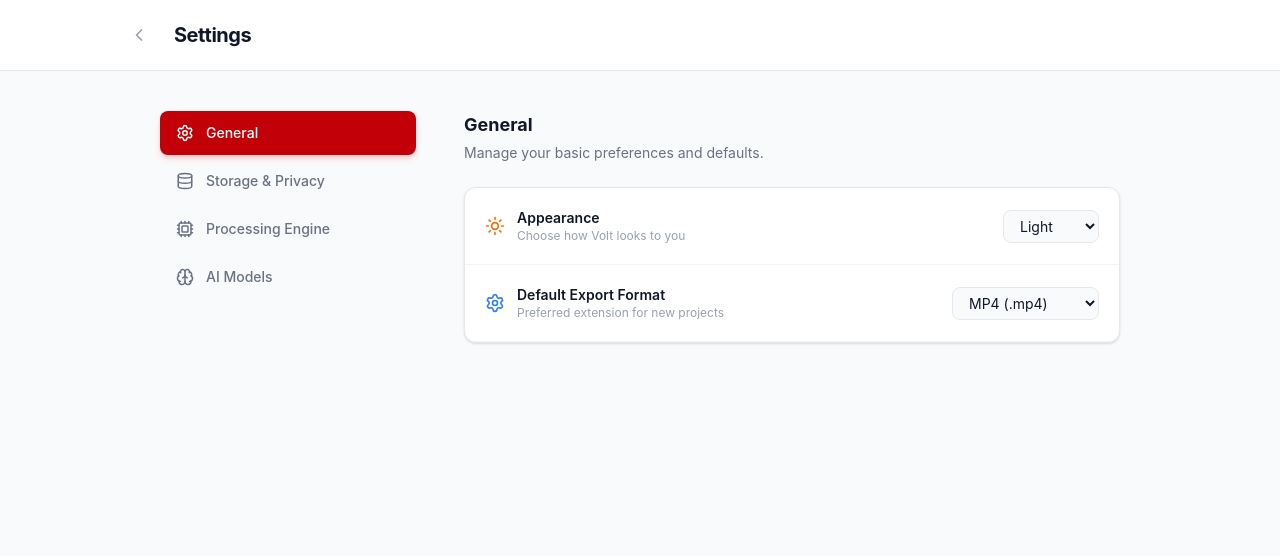
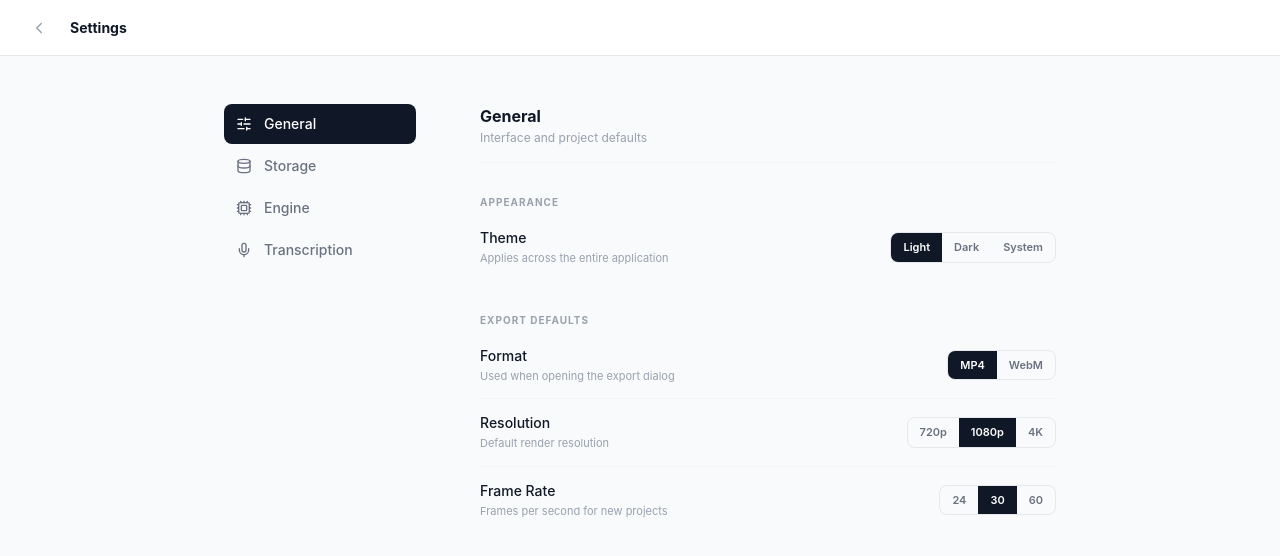
Before and after one commit to tomiwa-a/volt, a Next.js app: page /settings in a window 1280 px wide. Shown: the top 556 px of the page. Built offline with nearby package versions, Linux system fonts and the light colour scheme.

Commit message:
fix: rewrite settings page — fix broken icon, remove generic copy, redesign layout

```diff
--- a/src/app/settings/page.tsx
+++ b/src/app/settings/page.tsx
@@ -2,244 +2,409 @@
 
 import { useState } from 'react';
 import {
-  Settings,
+  SlidersHorizontal,
   Database,
   Cpu,
-  Brain,
+  Mic,
   ChevronLeft,
-  Moon,
-  Sun,
   HardDrive,
-  ShieldCheck,
   Trash2,
   Download,
-  Info
+  CheckCircle2,
+  ShieldCheck,
+  AlertCircle,
+  Zap,
 } from 'lucide-react';
 import Link from 'next/link';
 
 type Tab = 'general' | 'storage' | 'engine' | 'ai';
 
+const NAV: { id: Tab; label: string; icon: React.ElementType }[] = [
+  { id: 'general', label: 'General', icon: SlidersHorizontal },
+  { id: 'storage', label: 'Storage', icon: Database },
+  { id: 'engine', label: 'Engine', icon: Cpu },
+  { id: 'ai', label: 'Transcription', icon: Mic },
+];
+
 export default function SettingsPage() {
   const [activeTab, setActiveTab] = useState<Tab>('general');
-
-  const navItems = [
-    { id: 'general', label: 'General', icon: Settings },
-    { id: 'storage', label: 'Storage & Privacy', icon: Database },
-    { id: 'engine', label: 'Processing Engine', icon: Cpu },
-    { id: 'ai', label: 'AI Models', icon: Brain },
-  ];
+  const Content = PANELS[activeTab];
 
   return (
     <main className="min-h-screen bg-gray-50 text-gray-900 font-sans">
-      {/* Header */}
-      <header className="border-b border-gray-200 bg-white px-8 py-4 sticky top-0 z-30">
-        <div className="max-w-5xl mx-auto flex items-center gap-4">
-          <Link href="/" className="p-2 -ml-2 text-gray-400 hover:text-gray-900 hover:bg-gray-100 rounded-lg transition-all border border-transparent">
-            <ChevronLeft size={20} />
+      <header className="h-14 border-b border-gray-200 bg-white px-6 flex items-center gap-4 sticky top-0 z-30">
+        <Link
+          href="/"
+          className="p-1.5 text-gray-400 hover:text-gray-900 hover:bg-gray-100 rounded-lg transition-colors"
+        >
+          <ChevronLeft size={18} />
         </Link>
-          <h1 className="text-xl font-bold tracking-tight text-gray-900">Settings</h1>
-        </div>
+        <span className="text-sm font-bold text-gray-900">Settings</span>
       </header>
 
-      <div className="max-w-5xl mx-auto px-8 py-10 flex gap-12">
-        {/* Navigation Sidebar */}
-        <aside className="w-64 flex-shrink-0 space-y-1">
-          {navItems.map((item) => {
-            const Icon = item.icon;
-            const isActive = activeTab === item.id;
-            return (
+      <div className="max-w-4xl mx-auto px-8 py-12 flex gap-16">
+        {/* Left nav */}
+        <aside className="w-48 flex-shrink-0 space-y-0.5">
+          {NAV.map(({ id, label, icon: Icon }) => (
             <button
-                key={item.id}
-                onClick={() => setActiveTab(item.id as Tab)}
-                className={`w-full flex items-center gap-3 px-4 py-3 rounded-lg text-sm font-medium transition-all duration-200 ${
-                  isActive
-                    ? 'bg-red-700 text-white shadow-md shadow-red-200'
-                    : 'text-gray-500 hover:bg-gray-100 hover:text-gray-900'
+              key={id}
+              onClick={() => setActiveTab(id)}
+              className={`w-full flex items-center gap-3 px-3 py-2.5 rounded-lg text-sm font-medium transition-colors ${
+                activeTab === id
+                  ? 'bg-gray-900 text-white'
+                  : 'text-gray-500 hover:text-gray-900 hover:bg-gray-100'
               }`}
             >
-                <Icon size={18} />
-                {item.label}
+              <Icon size={16} />
+              {label}
             </button>
-            );
-          })}
+          ))}
         </aside>
 
-        {/* Content Area */}
-        <section className="flex-1 max-w-2xl space-y-8 animate-in fade-in slide-in-from-right-4 duration-500">
-          {activeTab === 'general' && <GeneralSettings />}
-          {activeTab === 'storage' && <StorageSettings />}
-          {activeTab === 'engine' && <EngineSettings />}
-          {activeTab === 'ai' && <AISettings />}
+        {/* Content */}
+        <section className="flex-1 max-w-xl">
+          <Content />
         </section>
       </div>
     </main>
   );
 }
 
+/* ─── General ──────────────────────────────────────────────────── */
 function GeneralSettings() {
+  const [theme, setTheme] = useState<'light' | 'dark' | 'system'>('light');
+  const [exportFmt, setExportFmt] = useState<'mp4' | 'webm'>('mp4');
+  const [resolution, setResolution] = useState<'720p' | '1080p' | '4k'>('1080p');
+  const [fps, setFps] = useState<'24' | '30' | '60'>('30');
+
   return (
-    <div className="space-y-6">
-      <div className="space-y-1">
-        <h2 className="text-lg font-bold">General</h2>
-        <p className="text-sm text-gray-500">Manage your basic preferences and defaults.</p>
+    <div className="space-y-8">
+      <SectionHeader title="General" subtitle="Interface and project defaults" />
+
+      <SettingsGroup label="Appearance">
+        <SettingsRow label="Theme" note="Applies across the entire application">
+          <SegmentedControl
+            options={[{ value: 'light', label: 'Light' }, { value: 'dark', label: 'Dark' }, { value: 'system', label: 'System' }]}
+            value={theme}
+            onChange={(v) => setTheme(v as typeof theme)}
+          />
+        </SettingsRow>
+      </SettingsGroup>
+
+      <SettingsGroup label="Export Defaults">
+        <SettingsRow label="Format" note="Used when opening the export dialog">
+          <SegmentedControl
+            options={[{ value: 'mp4', label: 'MP4' }, { value: 'webm', label: 'WebM' }]}
+            value={exportFmt}
+            onChange={(v) => setExportFmt(v as typeof exportFmt)}
+          />
+        </SettingsRow>
+        <SettingsRow label="Resolution" note="Default render resolution">
+          <SegmentedControl
+            options={[{ value: '720p', label: '720p' }, { value: '1080p', label: '1080p' }, { value: '4k', label: '4K' }]}
+            value={resolution}
+            onChange={(v) => setResolution(v as typeof resolution)}
+          />
+        </SettingsRow>
+        <SettingsRow label="Frame Rate" note="Frames per second for new projects">
+          <SegmentedControl
+            options={[{ value: '24', label: '24' }, { value: '30', label: '30' }, { value: '60', label: '60' }]}
+            value={fps}
+            onChange={(v) => setFps(v as typeof fps)}
+          />
+        </SettingsRow>
+      </SettingsGroup>
+    </div>
+  );
+}
+
+/* ─── Storage ───────────────────────────────────────────────────── */
+function StorageSettings() {
+  const used = 12.4;
+  const total = 50;
+  const pct = (used / total) * 100;
+
+  return (
+    <div className="space-y-8">
+      <SectionHeader title="Storage" subtitle="Local IndexedDB — your data never leaves this browser" />
+
+      <SettingsGroup label="Usage">
+        <div className="py-4 space-y-4">
+          <div className="flex justify-between text-xs font-medium text-gray-500">
+            <span>{used} GB used</span>
+            <span>{total} GB available</span>
+          </div>
+          <div className="h-2 bg-gray-100 rounded-full overflow-hidden">
+            <div
+              className="h-full bg-gray-900 rounded-full transition-all duration-700"
+              style={{ width: `${pct}%` }}
+            />
+          </div>
         </div>
 
-      <div className="bg-white border border-gray-200 rounded-xl overflow-hidden shadow-sm">
-        <div className="p-5 border-b border-gray-100 flex items-center justify-between">
-          <div className="flex items-center gap-3">
-            <Sun size={20} className="text-orange-500" />
-            <div>
-              <p className="text-sm font-semibold">Appearance</p>
-              <p className="text-xs text-gray-400">Choose how Volt looks to you</p>
-            </div>
-          </div>
-          <select className="text-sm bg-gray-50 border border-gray-200 px-3 py-1.5 rounded-lg outline-none focus:border-red-700 transition-all">
-            <option>Light</option>
-            <option>Dark</option>
-            <option>System</option>
-          </select>
+        <SettingsRow label="Project metadata" note="EDLs, transcription, settings">
+          <span className="text-xs font-mono text-gray-500">1.2 GB</span>
+        </SettingsRow>
+        <SettingsRow label="Cached model data" note="Whisper weights, indexes">
+          <span className="text-xs font-mono text-gray-500">11.2 GB</span>
+        </SettingsRow>
+      </SettingsGroup>
+
+      <SettingsGroup label="Privacy">
+        <div className="py-4 flex items-start gap-3">
+          <ShieldCheck size={18} className="text-green-600 flex-shrink-0 mt-0.5" />
+          <p className="text-xs text-gray-500 leading-relaxed">
+            Volt operates entirely offline. No media, metadata, or model data is uploaded to any server. Storage is managed by your browser's IndexedDB.
+          </p>
         </div>
 
-        <div className="p-5 border-b border-gray-100 flex items-center justify-between">
-          <div className="flex items-center gap-3">
-            <Settings size={20} className="text-blue-500" />
-            <div>
-              <p className="text-sm font-semibold">Default Export Format</p>
-              <p className="text-xs text-gray-400">Preferred extension for new projects</p>
+        <div className="pt-2">
+          <button className="flex items-center gap-2 px-4 py-2.5 border border-red-200 text-red-700 text-xs font-semibold rounded-lg hover:bg-red-50 transition-colors w-full justify-center">
+            <Trash2 size={14} />
+            Clear all local data
+          </button>
+          <p className="mt-2 text-center text-[10px] text-gray-400">
+            This will permanently remove all projects, assets, and cached models.
+          </p>
         </div>
+      </SettingsGroup>
     </div>
-          <select className="text-sm bg-gray-50 border border-gray-200 px-3 py-1.5 rounded-lg outline-none focus:border-red-700 transition-all">
-            <option>MP4 (.mp4)</option>
-            <option>WebM (.webm)</option>
+  );
+}
+
+/* ─── Engine ────────────────────────────────────────────────────── */
+function EngineSettings() {
+  const [hwAccel, setHwAccel] = useState(true);
+  const [workerThreads, setWorkerThreads] = useState('4');
+
+  return (
+    <div className="space-y-8">
+      <SectionHeader title="Processing Engine" subtitle="Go WASM sidecar running in a background Worker" />
+
+      <SettingsGroup label="Status">
+        <SettingsRow label="Engine binary" note="engine.wasm loaded from /public">
+          <div className="flex items-center gap-2">
+            <span className="h-1.5 w-1.5 rounded-full bg-green-500" />
+            <span className="text-xs font-semibold text-green-700">Active</span>
+          </div>
+        </SettingsRow>
+        <SettingsRow label="Version" note="">
+          <span className="text-xs font-mono text-gray-500">v1.0.4</span>
+        </SettingsRow>
+        <SettingsRow label="SharedArrayBuffer" note="Required for zero-copy frame passing">
+          <div className="flex items-center gap-2">
+            <CheckCircle2 size={15} className="text-green-500" />
+            <span className="text-xs text-gray-500">Enabled</span>
+          </div>
+        </SettingsRow>
+      </SettingsGroup>
+
+      <SettingsGroup label="Performance">
+        <SettingsRow label="Hardware acceleration" note="WebCodecs + GPU compositing via canvas">
+          <Toggle value={hwAccel} onChange={setHwAccel} />
+        </SettingsRow>
+        <SettingsRow label="Worker threads" note="Parallel decode threads for the WASM engine">
+          <select
+            value={workerThreads}
+            onChange={e => setWorkerThreads(e.target.value)}
+            className="text-xs bg-gray-50 border border-gray-200 px-2 py-1.5 rounded-lg outline-none focus:border-gray-900 transition-all"
+          >
+            <option value="1">1 thread</option>
+            <option value="2">2 threads</option>
+            <option value="4">4 threads</option>
+            <option value="8">8 threads</option>
           </select>
-        </div>
+        </SettingsRow>
+      </SettingsGroup>
+
+      <div className="flex items-start gap-3 p-4 rounded-xl border border-blue-100 bg-blue-50/50">
+        <Zap size={16} className="text-blue-500 flex-shrink-0 mt-0.5" />
+        <p className="text-[11px] text-blue-700/80 leading-relaxed">
+          The engine runs in a dedicated Web Worker thread. The COOP/COEP security headers configured in <code className="font-mono bg-blue-100 px-1 rounded">next.config.mjs</code> are required for SharedArrayBuffer access and cannot be disabled.
+        </p>
       </div>
     </div>
   );
 }
 
-function StorageSettings() {
+/* ─── AI / Transcription ────────────────────────────────────────── */
+const MODELS = [
+  {
+    id: 'base',
+    name: 'Whisper Base',
+    desc: 'Balanced speed and accuracy',
+    size: '142 MB',
+    installed: true,
+  },
+  {
+    id: 'tiny',
+    name: 'Whisper Tiny',
+    desc: 'Fastest, best for real-time',
+    size: '75 MB',
+    installed: false,
+  },
+  {
+    id: 'small',
+    name: 'Whisper Small',
+    desc: 'Higher accuracy, slower processing',
+    size: '484 MB',
+    installed: false,
+  },
+];
+
+function AISettings() {
+  const [downloading, setDownloading] = useState<string | null>(null);
+  const [progress, setProgress] = useState(0);
+
+  const handleDownload = (id: string) => {
+    setDownloading(id);
+    setProgress(0);
+    const interval = setInterval(() => {
+      setProgress(p => {
+        if (p >= 100) {
+          clearInterval(interval);
+          setDownloading(null);
+          return 0;
+        }
+        return p + 5;
+      });
+    }, 80);
+  };
+
   return (
-    <div className="space-y-6">
-      <div className="space-y-1">
-        <h2 className="text-lg font-bold">Storage & Privacy</h2>
-        <p className="text-sm text-gray-500">Volt is local-first. Your files never leave your browser.</p>
+    <div className="space-y-8">
+      <SectionHeader title="Transcription" subtitle="On-device Whisper models — nothing sent to the cloud" />
+
+      <SettingsGroup label="Installed models">
+        <ul className="divide-y divide-gray-100">
+          {MODELS.map(m => (
+            <li key={m.id} className="py-4 flex items-center gap-4">
+              <div className="flex-1 min-w-0">
+                <p className="text-sm font-semibold text-gray-900">{m.name}</p>
+                <p className="text-[11px] text-gray-400 mt-0.5">{m.desc} · {m.size}</p>
+                {downloading === m.id && (
+                  <div className="mt-2 h-1 bg-gray-100 rounded-full overflow-hidden">
+                    <div
+                      className="h-full bg-gray-900 rounded-full transition-all duration-100"
+                      style={{ width: `${progress}%` }}
+                    />
                   </div>
+                )}
+              </div>
+              <div className="flex-shrink-0">
+                {m.installed ? (
+                  <span className="flex items-center gap-1.5 text-[11px] font-semibold text-green-700">
+                    <CheckCircle2 size={13} /> Installed
+                  </span>
+                ) : downloading === m.id ? (
+                  <span className="text-[11px] font-semibold text-gray-500">{progress}%</span>
+                ) : (
+                  <button
+                    onClick={() => handleDownload(m.id)}
+                    className="flex items-center gap-1.5 px-3 py-1.5 border border-gray-200 text-gray-700 text-[11px] font-semibold rounded-lg hover:bg-gray-50 transition-colors"
+                  >
+                    <Download size={12} /> Install
+                  </button>
+                )}
+              </div>
+            </li>
+          ))}
+        </ul>
+      </SettingsGroup>
 
-      <div className="bg-white border border-gray-200 rounded-xl p-6 shadow-sm space-y-6">
-        <div className="space-y-3">
-          <div className="flex justify-between items-end">
-            <div className="flex items-center gap-2">
-              <HardDrive size={18} className="text-gray-400" />
-              <p className="text-sm font-semibold">Local Storage Usage</p>
-            </div>
-            <p className="text-xs font-medium text-gray-500">12.4 GB used of 50 GB estimated</p>
-          </div>
-          <div className="h-3 w-full bg-gray-100 rounded-full overflow-hidden">
-            <div className="h-full bg-red-700 rounded-full w-[24.8%] transition-all duration-1000" />
-          </div>
-        </div>
-
-        <div className="pt-4 border-t border-gray-100 flex items-center justify-between">
-          <div>
-            <p className="text-sm font-semibold">Privacy Protection</p>
-            <p className="text-xs text-gray-400">All data is encrypted in IndexedDB</p>
-          </div>
-          <ShieldCheck size={20} className="text-green-500" />
-        </div>
-
-        <button className="w-full flex items-center justify-center gap-2 px-4 py-3 bg-red-50 text-red-700 text-sm font-bold rounded-lg border border-red-100 hover:bg-red-100 transition-colors">
-          <Trash2 size={16} />
-          Clear All Local Data
-        </button>
+      <div className="flex items-start gap-3 p-4 rounded-xl border border-gray-100 bg-gray-50">
+        <AlertCircle size={15} className="text-gray-400 flex-shrink-0 mt-0.5" />
+        <p className="text-[11px] text-gray-400 leading-relaxed">
+          Models are cached in your browser's IndexedDB storage. Removing a model will free up that space but it can be reinstalled at any time.
+        </p>
       </div>
     </div>
   );
 }
 
-function EngineSettings() {
+/* ─── Shared primitives ─────────────────────────────────────────── */
+function SectionHeader({ title, subtitle }: { title: string; subtitle: string }) {
   return (
-    <div className="space-y-6">
+    <div className="pb-4 border-b border-gray-100">
+      <h2 className="text-base font-bold text-gray-900">{title}</h2>
+      <p className="text-xs text-gray-400 mt-0.5">{subtitle}</p>
+    </div>
+  );
+}
+
+function SettingsGroup({ label, children }: { label: string; children: React.ReactNode }) {
+  return (
     <div className="space-y-1">
-        <h2 className="text-lg font-bold">Processing Engine</h2>
-        <p className="text-sm text-gray-500">High-performance Go WASM sidecar configuration.</p>
-      </div>
-
-      <div className="bg-white border border-gray-200 rounded-xl shadow-sm">
-        <div className="p-5 border-b border-gray-100 flex items-center justify-between">
-          <div className="flex items-center gap-3">
-            <div className="h-2 w-2 rounded-full bg-green-500 shadow-[0_0_8px_rgba(34,197,94,0.6)] animate-pulse" />
-            <div>
-              <p className="text-sm font-semibold">Go Engine Status</p>
-              <p className="text-xs text-gray-400">WASM Binary v1.0.4 loaded</p>
-            </div>
-          </div>
-          <span className="text-[10px] font-bold bg-green-100 text-green-700 px-2 py-1 rounded border border-green-200 uppercase tracking-tight">Active</span>
-        </div>
-
-        <div className="p-5 border-b border-gray-100 flex items-center justify-between">
-          <div>
-            <p className="text-sm font-semibold">Hardware Acceleration</p>
-            <p className="text-xs text-gray-400">Uses WebCodecs and GPU compositing</p>
-          </div>
-          <div className="relative inline-flex items-center cursor-pointer">
-            <input type="checkbox" defaultChecked className="sr-only peer" />
-            <div className="w-11 h-6 bg-gray-200 peer-focus:outline-none rounded-full peer peer-checked:after:translate-x-full peer-checked:after:border-white after:content-[''] after:absolute after:top-[2px] after:left-[2px] after:bg-white after:border-gray-300 after:border after:rounded-full after:h-5 after:w-5 after:transition-all peer-checked:bg-red-700" />
-          </div>
-        </div>
-
-        <div className="p-5 flex items-center gap-3 text-blue-600 bg-blue-50/30">
-          <Info size={16} />
-          <p className="text-[11px] leading-relaxed">
-            The processing engine runs in a separate Web Worker thread to ensure the UI remains responsive during intense rendering tasks.
-          </p>
-        </div>
+      <p className="text-[10px] font-bold uppercase tracking-widest text-gray-400">{label}</p>
+      <div className="divide-y divide-gray-100">
+        {children}
       </div>
     </div>
   );
 }
 
-function AISettings() {
+function SettingsRow({ label, note, children }: { label: string; note: string; children: React.ReactNode }) {
   return (
-    <div className="space-y-6">
-      <div className="space-y-1">
-        <h2 className="text-lg font-bold">AI Models</h2>
-        <p className="text-sm text-gray-500">On-device transcription and analysis.</p>
+    <div className="flex items-center justify-between py-3.5 gap-6">
+      <div className="min-w-0">
+        <p className="text-sm font-medium text-gray-900">{label}</p>
+        {note && <p className="text-[11px] text-gray-400 mt-0.5">{note}</p>}
       </div>
-
-      <div className="grid grid-cols-1 gap-4">
-        <div className="bg-white border border-gray-200 rounded-xl p-5 shadow-sm space-y-4">
-          <div className="flex items-center justify-between">
-            <div className="flex items-center gap-3">
-              <Brain size={20} className="text-purple-500" />
-              <div>
-                <p className="text-sm font-semibold">Whisper Base (Recommended)</p>
-                <p className="text-xs text-gray-400">Balanced speed and accuracy (142 MB)</p>
-              </div>
-            </div>
-            <button className="px-4 py-1.5 bg-gray-900 text-white text-xs font-bold rounded-lg hover:bg-gray-800 transition-colors">
-              Installed
-            </button>
-          </div>
-          <div className="h-1 w-full bg-gray-100 rounded-full overflow-hidden">
-            <div className="h-full bg-purple-500 w-full" />
-          </div>
-        </div>
-
-        <div className="bg-white border border-gray-200 rounded-xl p-5 shadow-sm flex items-center justify-between">
-          <div className="flex items-center gap-3">
-            < ब्रेन size={20} className="text-gray-300" />
-            <div>
-              <p className="text-sm font-semibold">Whisper Tiny</p>
-              <p className="text-xs text-gray-400">Fastest performance, less accurate (75 MB)</p>
-            </div>
-          </div>
-          <button className="flex items-center gap-2 px-4 py-1.5 border border-gray-200 text-gray-700 text-xs font-bold rounded-lg hover:bg-gray-50 transition-colors">
-            <Download size={14} />
-            Install
-          </button>
-        </div>
-      </div>
+      <div className="flex-shrink-0">{children}</div>
     </div>
   );
 }
+
+function SegmentedControl({
+  options,
+  value,
+  onChange,
+}: {
+  options: { value: string; label: string }[];
+  value: string;
+  onChange: (v: string) => void;
+}) {
+  return (
+    <div className="flex border border-gray-200 rounded-lg overflow-hidden">
+      {options.map(opt => (
+        <button
+          key={opt.value}
+          onClick={() => onChange(opt.value)}
+          className={`px-3 py-1.5 text-[11px] font-semibold transition-colors ${
+            value === opt.value
+              ? 'bg-gray-900 text-white'
+              : 'text-gray-500 hover:bg-gray-50'
+          }`}
+        >
+          {opt.label}
+        </button>
+      ))}
+    </div>
+  );
+}
+
+function Toggle({ value, onChange }: { value: boolean; onChange: (v: boolean) => void }) {
+  return (
+    <button
+      role="switch"
+      aria-checked={value}
+      onClick={() => onChange(!value)}
+      className={`relative inline-flex h-5 w-9 items-center rounded-full transition-colors ${
+        value ? 'bg-gray-900' : 'bg-gray-200'
+      }`}
+    >
+      <span
+        className={`inline-block h-3.5 w-3.5 transform rounded-full bg-white shadow transition-transform ${
+          value ? 'translate-x-4' : 'translate-x-1'
+        }`}
+      />
+    </button>
+  );
+}
+
+const PANELS: Record<Tab, React.FC> = {
+  general: GeneralSettings,
+  storage: StorageSettings,
+  engine: EngineSettings,
+  ai: AISettings,
+};
```
Lines whose indentation alone changed are shown as unchanged.
